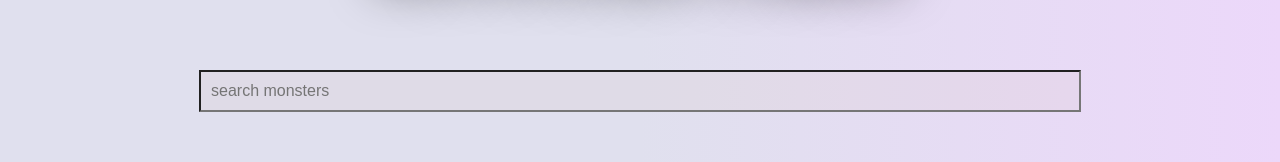
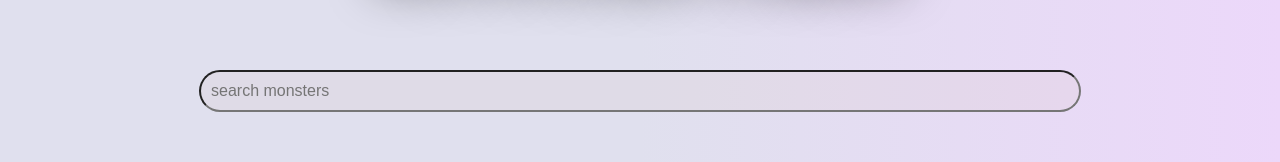
Before and after one commit to rehamAbass/MonstersCards, a React (Create React App) app: page / in a window 1280 px wide. Shown: the part 292-454 px from the top of the page. Built offline with nearby package versions, Linux system fonts and the light colour scheme; no server answers; a web font is replaced by a local one.

Commit message:
Update search-box.css

```diff
--- a/src/components/search-box/search-box.css
+++ b/src/components/search-box/search-box.css
@@ -27,3 +27,11 @@
 /*     font-family: Geneva, Tahoma, sans-serif; */
     font-size: medium;
 }
+
+
+input{
+    width: 80% !important;
+    padding: 0px;
+    padding-left: 20px;
+    border-radius: 30px;
+}
```
